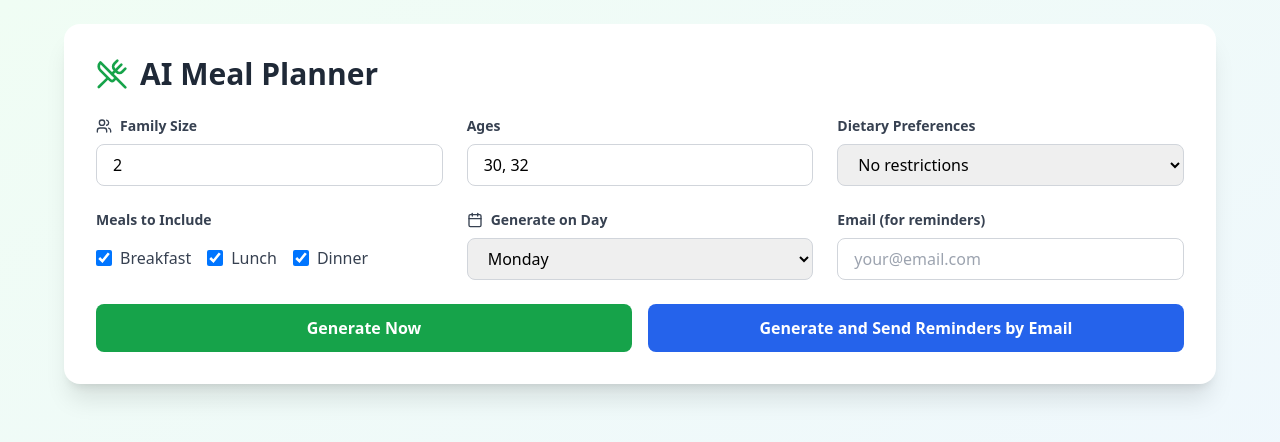
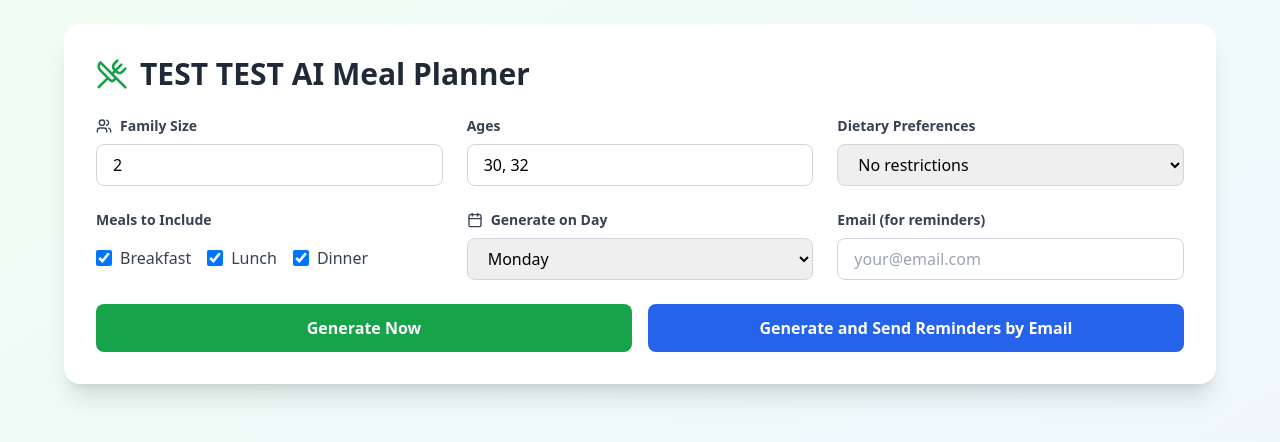
Before and after one commit to kumark3d/meal-planner-app, a Next.js app: page / in a window 1280 px wide. Shown: the top 442 px of the page. Built offline with nearby package versions, Linux system fonts and the light colour scheme.

Commit message:
Update index.js

```diff
--- a/pages/index.js
+++ b/pages/index.js
@@ -162,7 +162,7 @@ export default function MealPlanner() {
         <div className="bg-white rounded-2xl shadow-xl p-8 mb-6">
           <div className="flex items-center gap-3 mb-6">
             <UtensilsCrossed className="w-8 h-8 text-green-600" />
-            <h1 className="text-3xl font-bold text-gray-800">AI Meal Planner</h1>
+            <h1 className="text-3xl font-bold text-gray-800">TEST TEST AI Meal Planner</h1>
           </div>
 
           <div className="grid md:grid-cols-2 lg:grid-cols-3 gap-6 mb-6">
```
